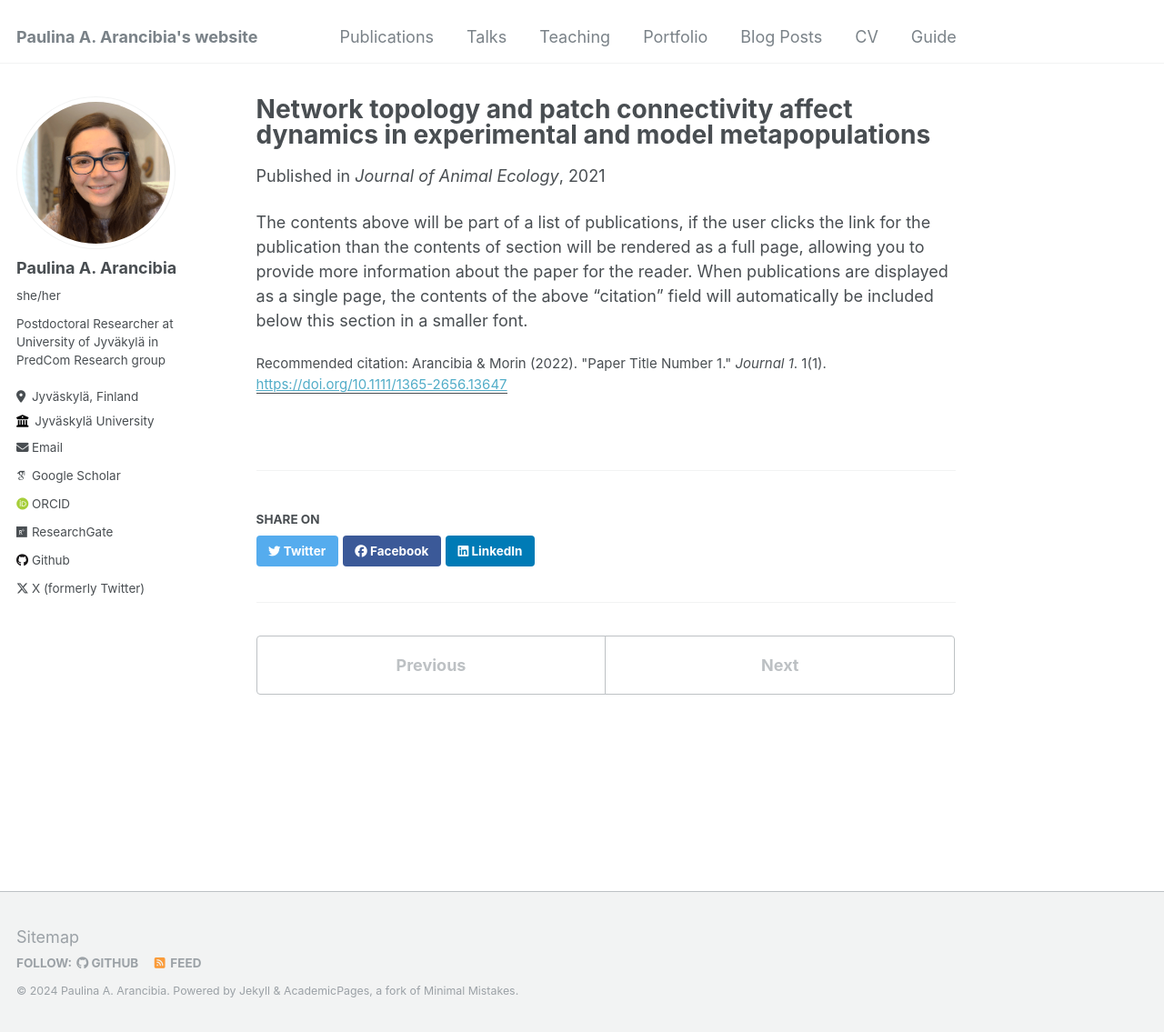
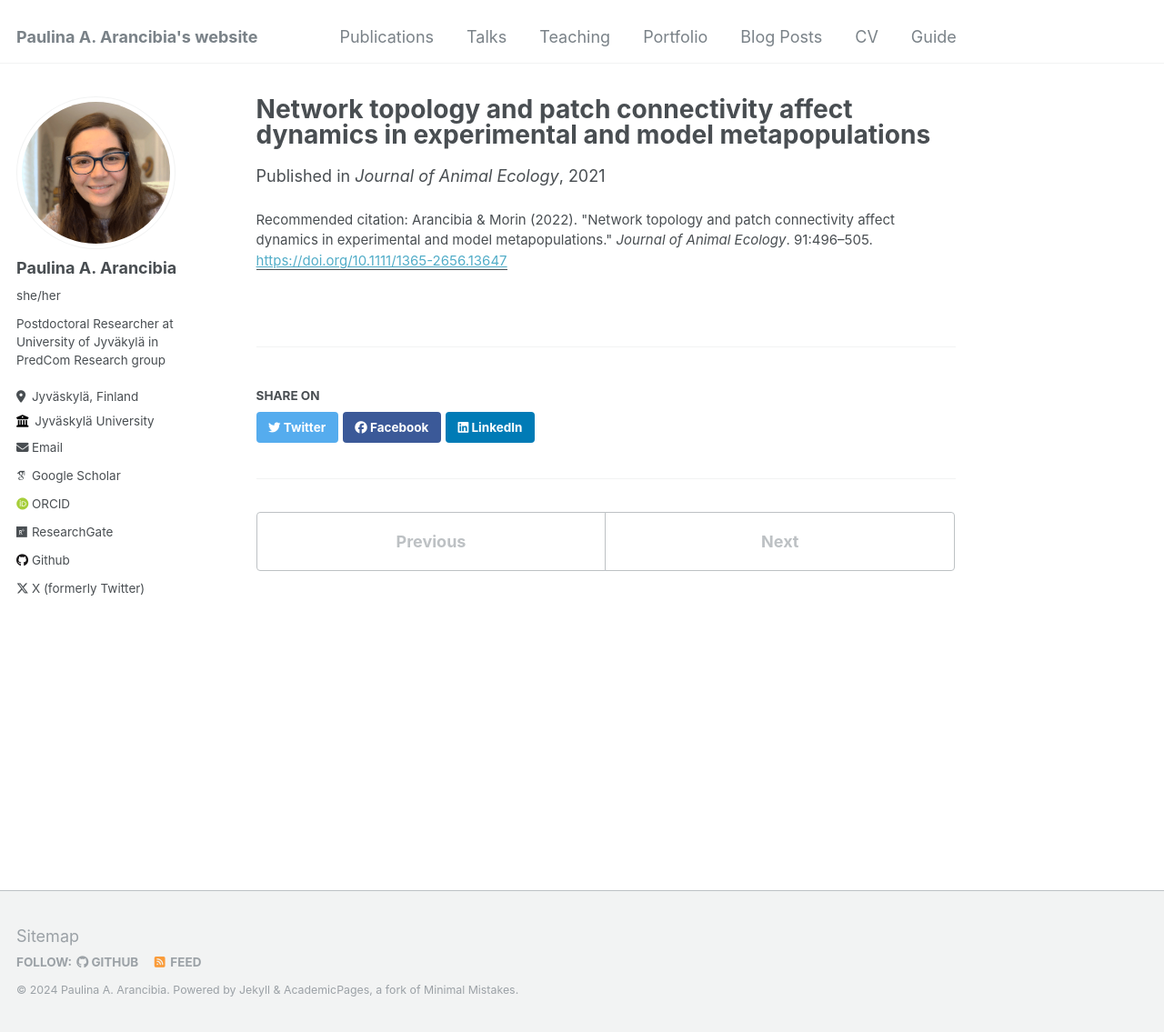
Before and after one commit to parancibia/parancibia.github.io, a Jekyll site: the page built from _publications/2021-12-09-NT_in_metapops-1.md, in a window 1280 px wide and 1135 px high. Shown: the whole window at 91% size. Built offline with Jekyll 4.4.1, drawn with Linux system fonts in a browser that asks for light colours; some web fonts are replaced.

Commit message:
paper JAE update2

```diff
--- a/_publications/2021-12-09-NT_in_metapops-1.md
+++ b/_publications/2021-12-09-NT_in_metapops-1.md
@@ -5,7 +5,5 @@ permalink: /publication/2021-12-09-NT_in_metapops-1
 date: 2021-12-09
 venue: 'Journal of Animal Ecology'
 paperurl: 'https://doi.org/10.1111/1365-2656.13647'
-citation: 'Arancibia & Morin (2022). &quot;Paper Title Number 1.&quot; <i>Journal 1</i>. 1(1).'
+citation: 'Arancibia & Morin (2022). &quot;Network topology and patch connectivity affect dynamics in experimental and model metapopulations.&quot; <i>Journal of Animal Ecology</i>. 91:496–505.'
 ---
-
-The contents above will be part of a list of publications, if the user clicks the link for the publication than the contents of section will be rendered as a full page, allowing you to provide more information about the paper for the reader. When publications are displayed as a single page, the contents of the above "citation" field will automatically be included below this section in a smaller font.
```
